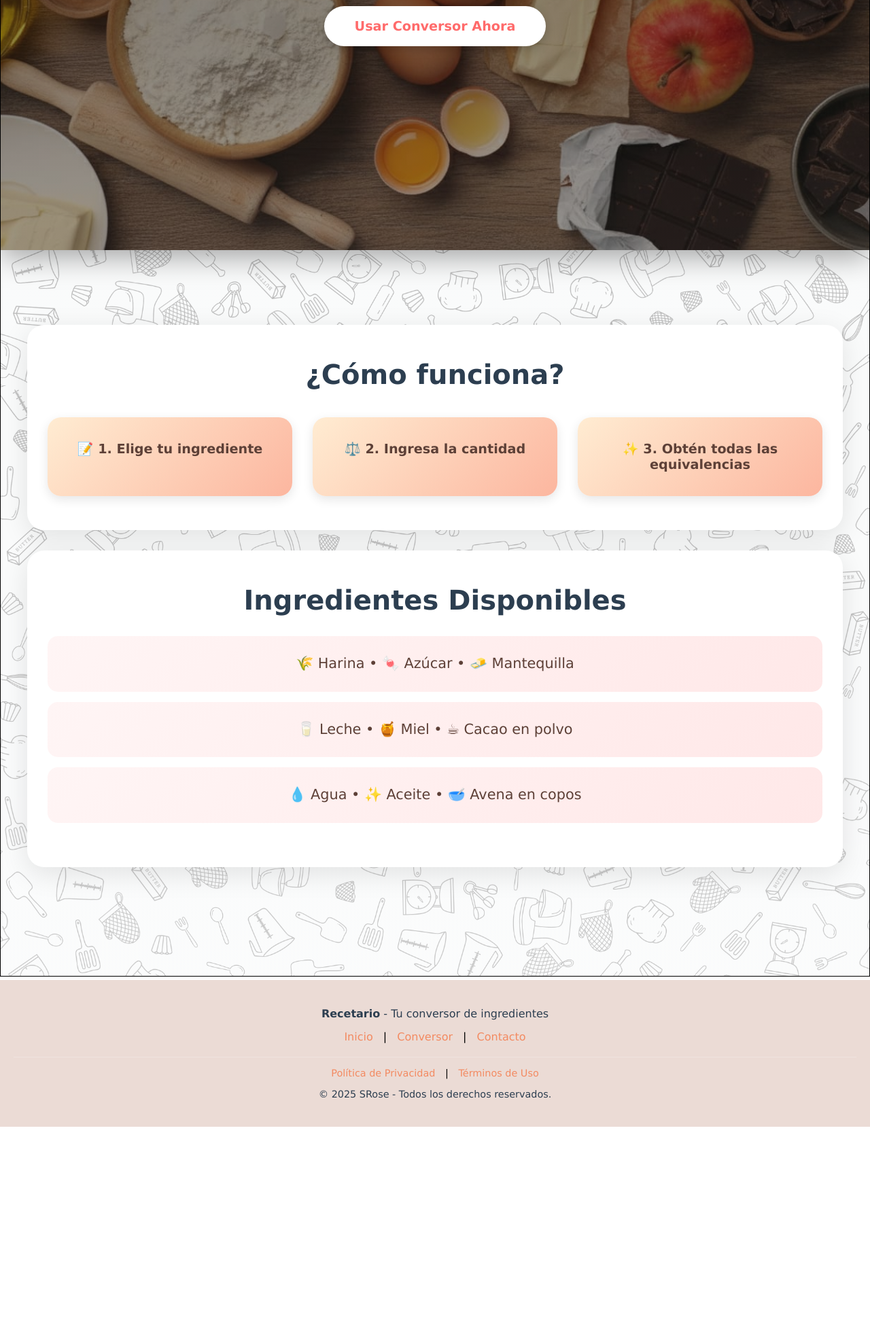
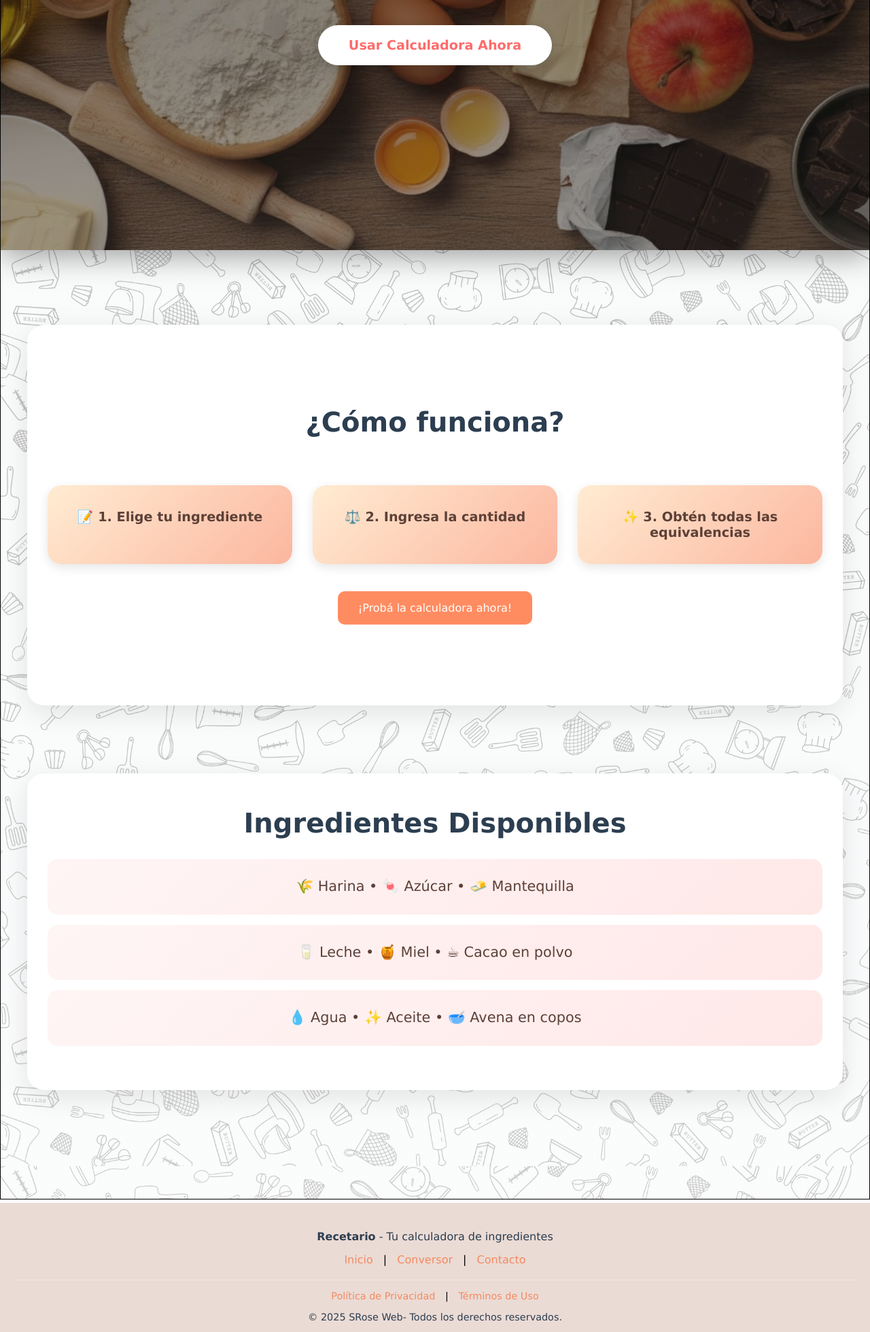
Before and after one commit to jc-job/Recetario, a plain HTML site: page index.html in a window 1280 px wide. Shown: the part 840-2800 px from the top of the page at 68% size. Before the commit the page ends 2498 px from the top, so only its background shows below. Drawn offline with Linux system fonts and the light colour scheme.

Commit message:
cambiamos conversor por calculadora

```diff
--- a/css/style.css
+++ b/css/style.css
@@ -100,6 +100,7 @@ nav a:hover {
     margin-bottom: 5px;
     margin-top: 5px;
     min-height: 100vh;
+    height: auto;
     border: 1px solid rgb(0, 0, 0);
     background-image: linear-gradient(rgba(255, 255, 255, 0.674), rgba(255, 255, 255, 0.778)),
                       url(../img/fondo.png);
@@ -188,12 +189,17 @@ nav a:hover {
 .como-funciona {
     background: white;
     max-width: 1200px;
+    min-height: 70vh;
+
     width: 95%;
     margin: 30px auto;
     padding: 50px 30px;
     border-radius: 25px;
     box-shadow: 0 10px 40px rgba(0, 0, 0, 0.1);
     text-align: center;
+    display: flex;
+    flex-direction: column;
+    justify-content: center;
 }
 
 .como-funciona h2 {
@@ -226,6 +232,31 @@ nav a:hover {
     box-shadow: 0 15px 30px rgba(0, 0, 0, 0.2);
 }
 
+.cta-button{
+   display: block;
+   text-align: center;
+   margin: 40px auto 0 auto;
+   width: fit-content;
+}
+.cta-button a{
+    display: inline-block;
+    padding: 15px 30px;
+    background: #ff8c61 ;
+    color: white;
+    text-decoration: none;
+    border-radius: 10px;
+    font-weight: 500;
+    transition: all 0.3s ease;
+}
+
+.cta-button:hover {
+
+     border-radius: 15px;
+    background-color:  #fcb69f;
+    transform: translateY(-2px);
+    box-shadow: 0 5px 15px rgba(255, 160, 122, 0.4);
+}
+
 /* ========================================= */
 /* SECCIÓN INGREDIENTES */
 /* ========================================= */
@@ -234,7 +265,8 @@ nav a:hover {
     background: white;
     max-width: 1200px;
     width: 95%;
-    margin: 30px auto 40px auto;
+
+    margin: 100px auto 40px auto;
     padding: 50px 30px;
     border-radius: 25px;
     box-shadow: 0 10px 40px rgba(0, 0, 0, 0.1);
@@ -426,8 +458,8 @@ footer{
     }
 
     .recetario img {
-       Max-width:100% ;
-       Display:block ;
+       max-width:100% ;
+       display:block ;
 
     }
 
--- a/index.html
+++ b/index.html
@@ -6,15 +6,15 @@
   <meta charset="UTF-8">
   <meta name="viewport" content="width=device-width, initial-scale=1.0">
   <meta name="description" content="Calcula con precisión las medidas de tus recetas. Convierte gramos a tazas, mililitros a onzas y ajusta ingredientes para moldes de diferentes tamaños.">
-  <meta name="keywords" content="recetario, conversor de reposteria, equivalencias cocina, gramos a tazas harina, medidas pasteleria, calculadora de ingredientes, pasteleria, reposteria, ingredientes, recetas, conversion de medidas">
+  <meta name="keywords" content="recetario, calculadora, calculadora de ingredientes, equivalencias cocina, gramos a tazas harina, medidas pasteleria, conversor de ingredientes, pasteleria, reposteria, ingredientes, recetas, conversion de medidas">
 
-  <meta property="og:title" content="Conversor de Repostería: Gramos a Tazas y más">
+  <meta property="og:title" content="calculadora de Ingredientes: Gramos a Tazas y más">
   <meta property="og:description" content="¡No más errores en la cocina! Convierte medidas de harina, azúcar y mantequilla fácilmente con nuestra calculadora.">
   <meta property="og:url" content="https://turecetario.netlify.app/">
   <meta property="og:image" content="./img/LOGO2.png">
   <meta property="og:type" content="website">
 
-  <title>Recetario</title>
+  <title>Recetario, tu calculadora de ingredientes</title>
   <link rel="stylesheet" href="./css/style.css">
   <link rel="shortcut icon" href="./img/LOGO2.png">
     <script
@@ -36,7 +36,7 @@
 
     <nav>
       <ul class="menu">
-       <li class="li"><a href="equivalencias.html">Conversor</a></li>
+       <li class="li"><a href="equivalencias.html">Calculadora</a></li>
        <li class="li"><a href="formulario2.html">Contacto</a></li>
        <li class="li"><a href="index.html">Inicio</a></li>
       </ul>
@@ -65,9 +65,9 @@
      </aside>
 
      <section class="hero">
-       <h1>Convierte Ingredientes de Repostería</h1>
+       <h1>Convierte Ingredientes en Nuestra Calculadora</h1>
       <p>¿Cuántos gramos son 2 tazas de harina? Descúbrelo en segundos.</p>
-       <a href="equivalencias.html" class="btn-grande">Usar Conversor Ahora</a>
+       <a href="equivalencias.html" class="btn-grande">Usar Calculadora Ahora</a>
      </section>
 
     <aside class="ad-middle">
@@ -94,6 +94,11 @@
         <div>📝 1. Elige tu ingrediente</div>
         <div>⚖️ 2. Ingresa la cantidad</div>
         <div>✨ 3. Obtén todas las equivalencias</div>
+      </div>
+      <div class="cta-button">
+        <a href="equivalencias.html">
+          ¡Probá la calculadora ahora!
+        </a>
       </div>
     </section>
 
@@ -132,7 +137,7 @@
 
   <footer>
     <div class="footer-simple">
-        <p><strong>Recetario</strong> - Tu conversor de ingredientes</p>
+        <p><strong>Recetario</strong> - Tu calculadora de ingredientes</p>
         <div class="footer-links">
             <a href="index.html">Inicio</a> |
             <a href="equivalencias.html">Conversor</a> |
@@ -144,7 +149,7 @@
             <a href="terminos.html">Términos de Uso</a>
         </div>
 
-        <p class="copyright">&copy; 2025 SRose - Todos los derechos reservados.</p>
+        <p class="copyright">&copy; 2025 SRose Web- Todos los derechos reservados.</p>
     </div>
   </footer>
 </div>
```
Also changed, not shown: equivalencias.html (+7 -7 lines), formulario2.html (+5 -5 lines), privacidad.html (+4 -4 lines), terminos.html (+6 -6 lines).
